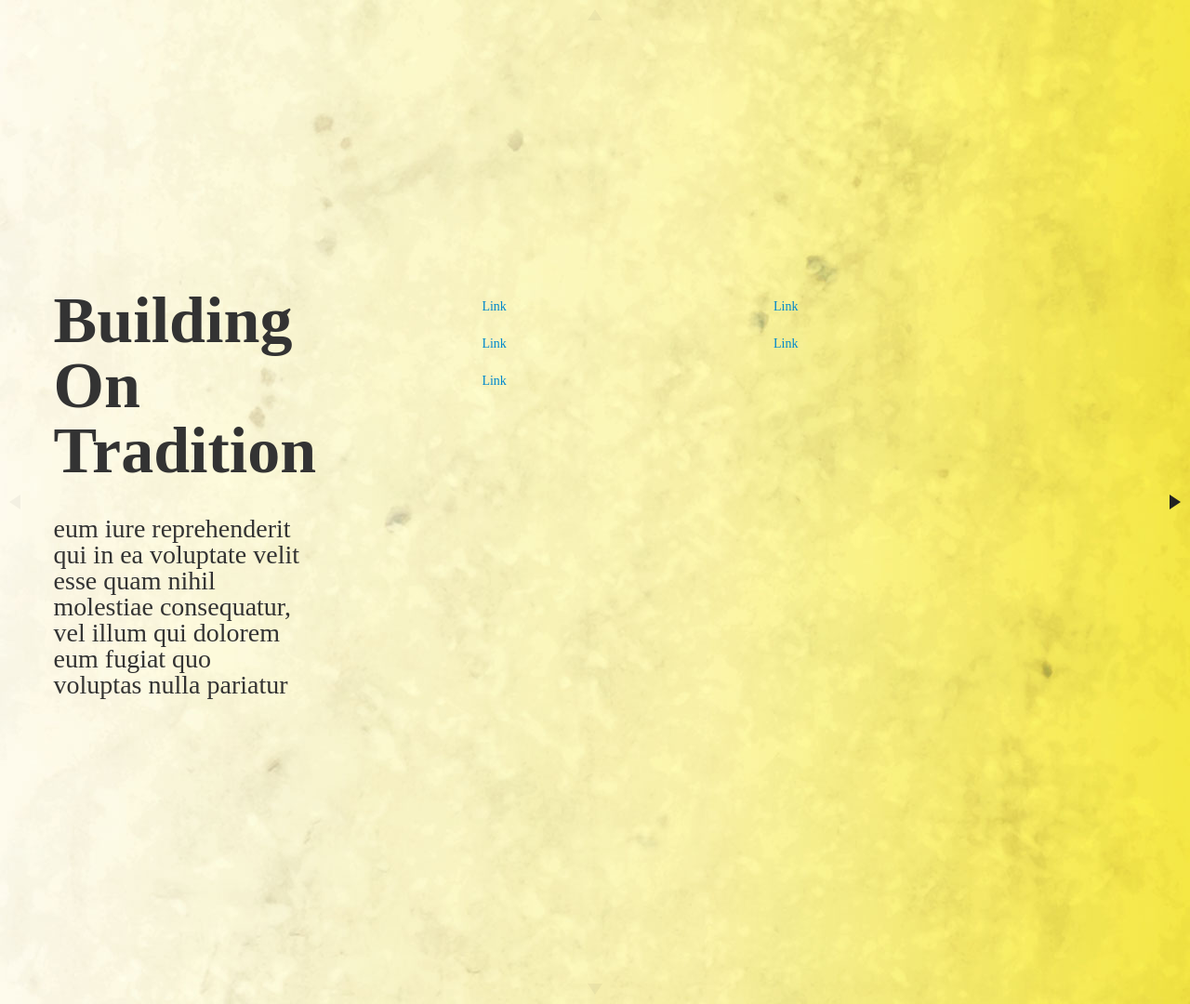
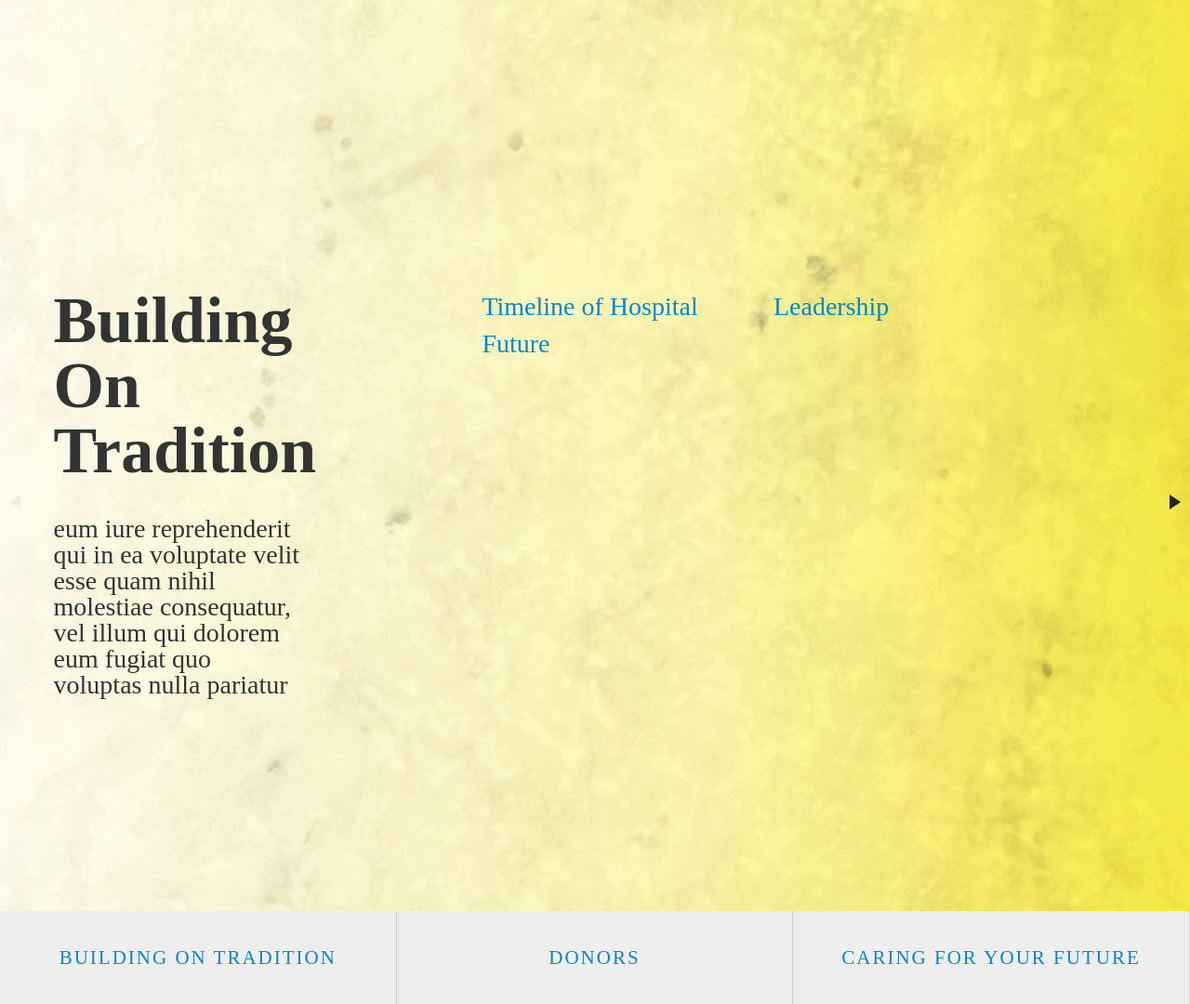
Before and after one commit to prcapps/Catawba-Valley-Medical-Center-Kiosk, a website: page index.html in a window 1280 px wide. Shown: the whole page at 93% size. Drawn offline with nearby package versions, Linux system fonts and the light colour scheme.

Commit message:
bottbottom nav

```diff
--- a/index.html
+++ b/index.html
@@ -25,7 +25,7 @@
     <!-- 3 MAIN SECTIONS -->
     <div id="slidr-level-1" class="slider-level-1">
         <!-- SECTION 1 -->
-        <div data-slidr="one">
+        <div data-slidr="one" class="slide-one">
             <div class="page-wrapper">
                 <div class="page-left">
                     <div>
@@ -39,21 +39,15 @@
                 </div>
                 <div class="page-right">
                     <div>
-                        <ul class="two-per-row">
+                        <ul class="two-per-row large-links">
                             <li>
-                                <a href="#">Link</a>
+                                <a href="#">Timeline of Hospital</a>
                             </li>
                             <li>
-                                <a href="#">Link</a>
+                                <a href="#">Leadership</a>
                             </li>
                             <li>
-                                <a href="#">Link</a>
-                            </li>
-                            <li>
-                                <a href="#">Link</a>
-                            </li>
-                            <li>
-                                <a href="#">Link</a>
+                                <a href="#">Future</a>
                             </li>
                         </ul>
                     </div>
@@ -63,7 +57,7 @@
         <!-- END SECTION 1 -->
 
         <!-- SECTION 2 -->
-        <div data-slidr="two">
+        <div data-slidr="two" class="slide-two">
             <div class="page-wrapper">
                 <div class="page-left">
                     <div>
@@ -77,7 +71,7 @@
                 </div>
                 <div class="page-right">
                     <div>
-                        <ul class="two-per-row">
+                        <ul class="two-per-row large-links">
                             <li>
                                 <a href="#">Link</a>
                             </li>
@@ -107,7 +101,7 @@
         <!-- END SECTION 2 -->
 
         <!-- SECTION 3 -->
-        <div data-slidr="three">
+        <div data-slidr="three" class="slide-three">
             <div class="page-wrapper">
                 <div class="page-left">
                     <div>
@@ -143,7 +137,26 @@
             </div>
         </div>
         <!-- END SECTION 2 -->
-
+    </div>
+    <!-- END MAIN SLIDER -->
+    <div class="landing-page-navigation">
+        <ul>
+            <li>
+                <a href="#" class="one">
+                    Building on Tradition
+                </a>
+            </li>
+            <li>
+                <a href="#" class="two">
+                    Donors
+                </a>
+            </li>
+            <li>
+                <a href="#" class="three">
+                    Caring for your future
+                </a>
+            </li>
+        </ul>
     </div>
 </div>
 
--- a/js/scripts.js
+++ b/js/scripts.js
@@ -1,7 +1,7 @@
 $(document).ready(function(){
 
   // START MAIN SLIDER
-  slidr.create('slidr-level-1', {
+  slidr_level_1 = slidr.create('slidr-level-1', {
     after: function(e) { console.log('in: ' + e.in.slidr); },
     before: function(e) { console.log('out: ' + e.out.slidr); },
     breadcrumbs: false,
@@ -28,4 +28,10 @@ $(document).ready(function(){
      jsKeyboard.currentElementCursorPosition = 0;
   });
 
+  $('.landing-page-navigation a').on('click', function(){
+    var target_slide = $(this).attr("class");
+
+    slidr_level_1.slide(target_slide);
+  });
+
 });
--- a/styles/styles.less
+++ b/styles/styles.less
@@ -54,6 +54,7 @@ table {
 	max-width: 1920px;
 	height: 1080px;
 	overflow:hidden;
+	position:relative;
 }
 
 .two-per-row > *{
@@ -89,10 +90,12 @@ table {
 .page-wrapper{
 	background-image: url('../img/background.jpg');
 	width: 100%;
+	overflow: hidden;
+	height: 100%;
+
 	padding-top: 300px;
 	padding-bottom: 650px;
-	overflow: hidden;
-	height: 100%;
+
 	.page-left{
 		float:left;
 		width: 30%;
@@ -109,11 +112,21 @@ table {
 	}
 }
 
+.slide-two{
+	.page-wrapper{
+		padding-top: 150px;
+	}
+}
+
+.large-links{
+	font-size: 2em;
+}
+
 /*DONORS PAGE*/
 .keyboard-container{
 	position:absolute;
 	width: 100%;
-	bottom: 0px;
+	bottom: 100px;
 	text-align: center;
 	clear: both;
 	padding: 20px 0px;
@@ -126,3 +139,26 @@ table {
 		line-height: 2em;
 	}
 }
+
+/*NAVIGATION*/
+.landing-page-navigation{
+	z-index: 100;
+	position: absolute;
+	bottom: 0px;
+	width: 100%;
+	font-size: 1.5em;
+	text-transform: uppercase;
+	letter-spacing: 2px;
+	li{
+		display: inline-block;
+		width: 33.33%;
+		float:left;
+		a{
+			display:block;
+			padding: 40px 0px 40px 0px;
+			background: #eee;
+			text-align: center;
+			border-right: 1px solid #ccc;
+		}
+	}
+}
```
